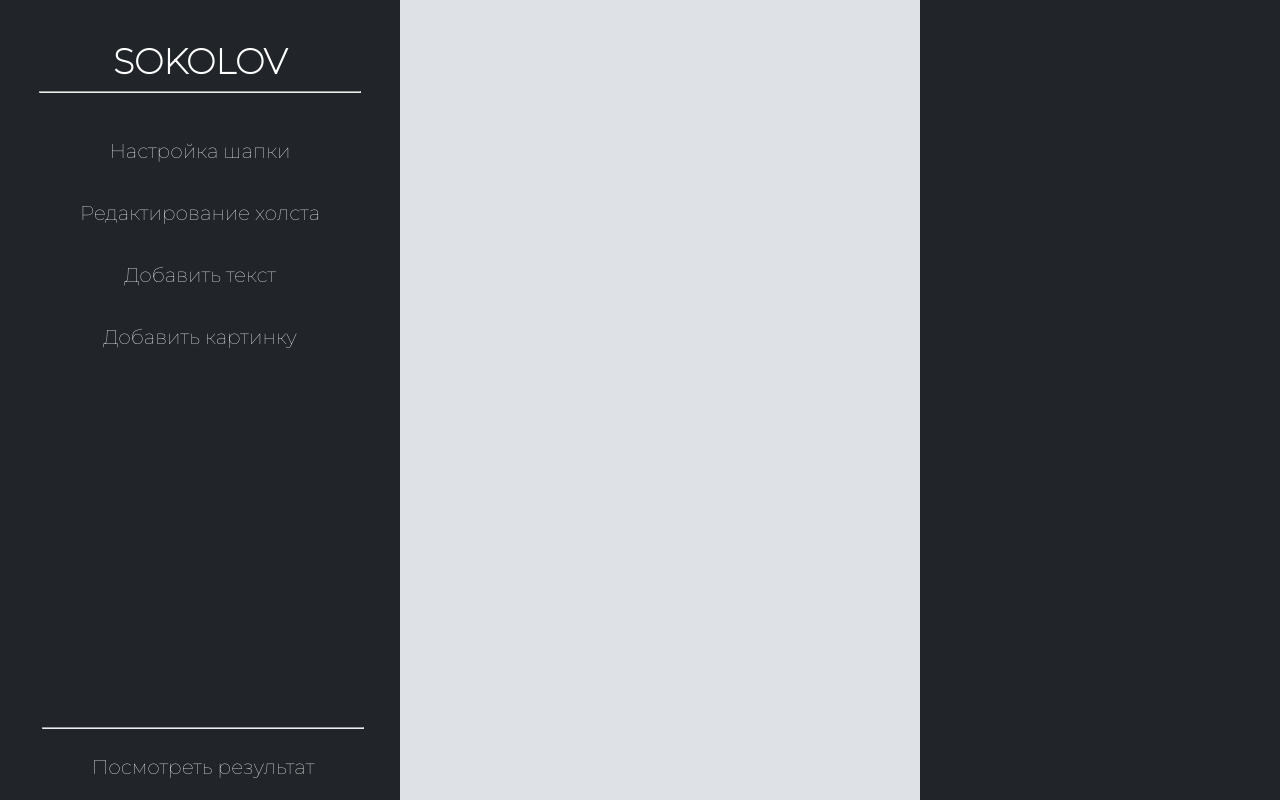
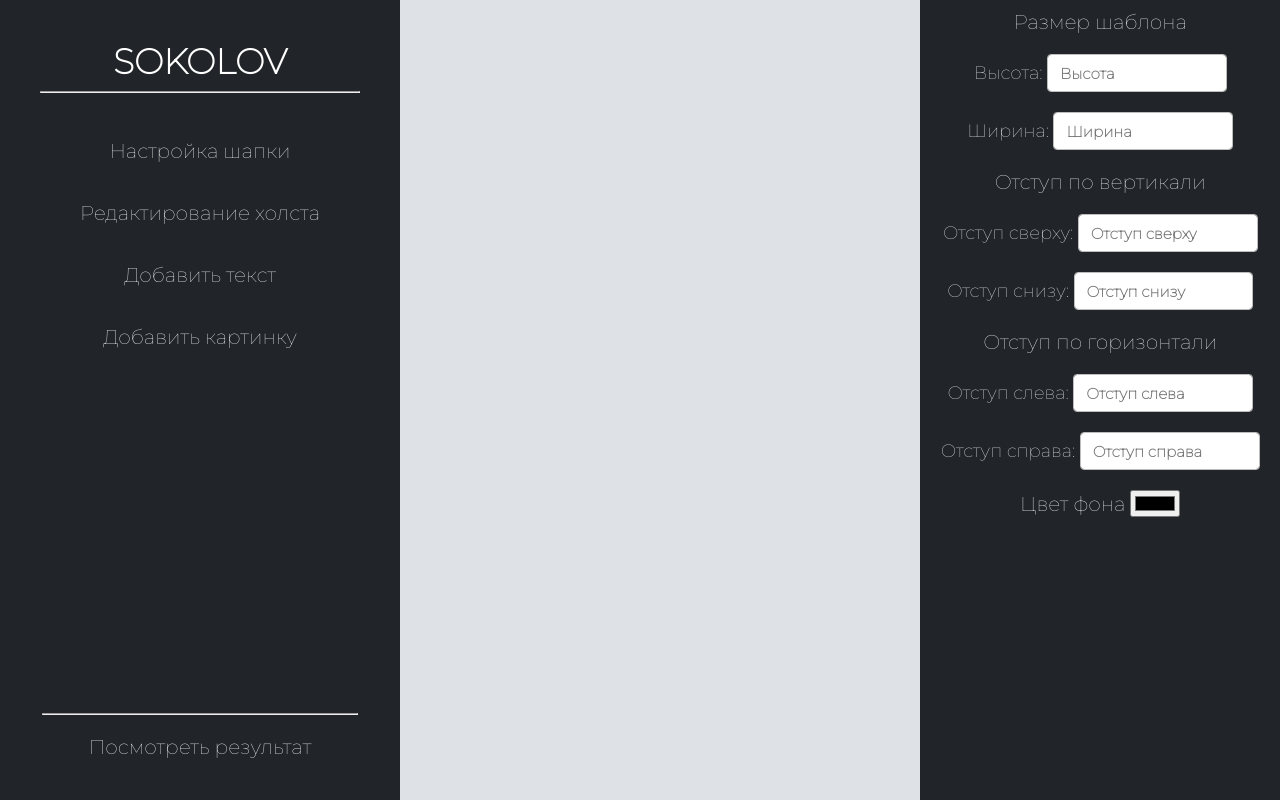
Before and after one commit to HOKAGE888/Shablone, a Flask app: page /pattern/edit in a window 1280 px wide. Run offline with Flask 3, Linux system fonts and the light colour scheme.

Commit message:
правая панель

```diff
--- a/static/styles/style.css
+++ b/static/styles/style.css
@@ -184,13 +184,53 @@
     z-index: 99999999999999999;
 }
 
-.flex-vertical {
+/* .flex-vertical {
     display: flex;
     justify-content: center;
-}
+} */
 
 .for-js-background {
     position: 0px;
+}
+
+*, *::before, *::after {
+    box-sizing: border-box;
+  }
+
+  .text-field__input {
+
+    display: inline-block;
+    width: 50%;
+    height: calc(2.25rem + 2px);
+    padding: 0.375rem 0.75rem;
+    font-family: 'Montserrat';
+    font-size: 15px;
+    font-weight: 800;
+    line-height: 1.5;
+    color: #212529;
+    background-color: #fff;
+    background-clip: padding-box;
+    border: 1px solid #bdbdbd;
+    border-radius: 0.25rem;
+    transition: border-color 0.15s ease-in-out, box-shadow 0.15s ease-in-out;
+    margin-bottom: 10px;
+    margin-top: 10px;
+    /* margin-left: 25%; */
+  }
+
+.text-right-menu{
+    font-family: Montserrat, Helvetica, sans-serif;
+    font-size: 18px;
+    color: #ffffff;
+    text-align: center;
+}
+
+.right-text{
+    font-family: Montserrat, Helvetica, sans-serif;
+    font-size: 20px;
+    color: #ffffff;
+    text-align: center; margin-bottom: 10px;
+    margin-top: 10px;
 }
 
 
--- a/templates/edit_pattern.html
+++ b/templates/edit_pattern.html
@@ -31,15 +31,10 @@
         <input id="file-input" type="file" name="name" style="display: none;"/>
 
 
-
-
       <div class="preview">
         <hr style="width: 80%">
         <button class="preview" >Посмотреть результат</button>
       </div>
-
-
-
 
 
 
@@ -49,8 +44,48 @@
     <div class="main-content" id="main">
       <!-- <canvas id="pattern"></canvas> -->
     </div>
+
     <div class="right-menu flex-vertical">
+      <div class="right-text">
+        Размер шаблона
+      </div>
+      <div class="text-right-menu">
+        Высота:
+        <input class="text-field__input" type="text" name="text" placeholder="Высота" ><br>
+        Ширина:
+        <input class="text-field__input" type="text" name="text" placeholder="Ширина" >
+      </div>
+      <div class="right-text">
+        Отступ по вертикали
+      </div>
+      <div class="text-right-menu">
+        Отступ сверху:
+        <input class="text-field__input" type="text" name="text" placeholder="Отступ сверху" >
+        Отступ снизу:
+        <input class="text-field__input" type="text" name="text" placeholder="Отступ снизу" >
+      </div>
+
+      <div class="right-text">
+        Отступ по горизонтали
+      </div>
+
+      <div class="text-right-menu">
+        Отступ слева:
+        <input class="text-field__input" type="text" name="text" placeholder="Отступ слева" ><br>
+        Отступ справа:
+        <input class="text-field__input" type="text" name="text" placeholder="Отступ справа" >
+      </div>
+
+
+      <div class="right-text">
+        Цвет фона
+        <input type="color">
+      </div>
+
+
 
     </div>
+
+
 </body>
 </html>
```
